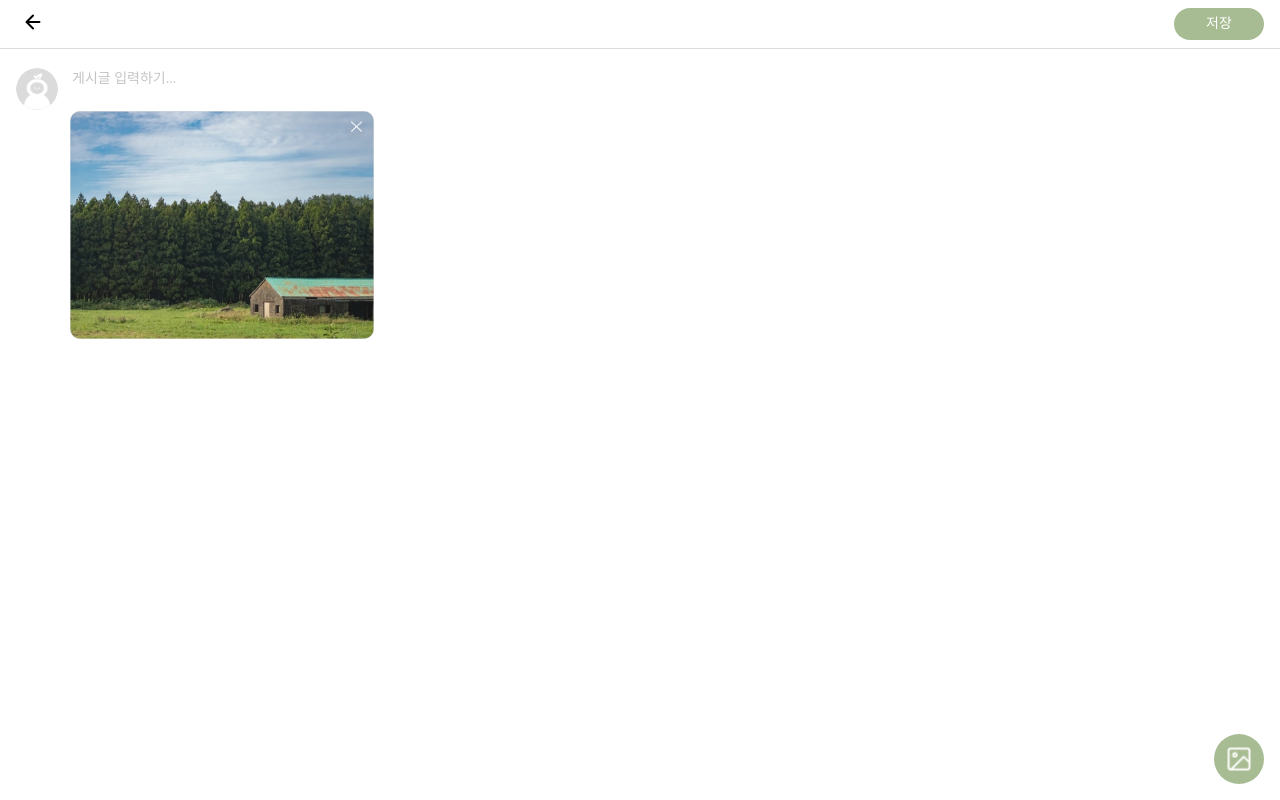
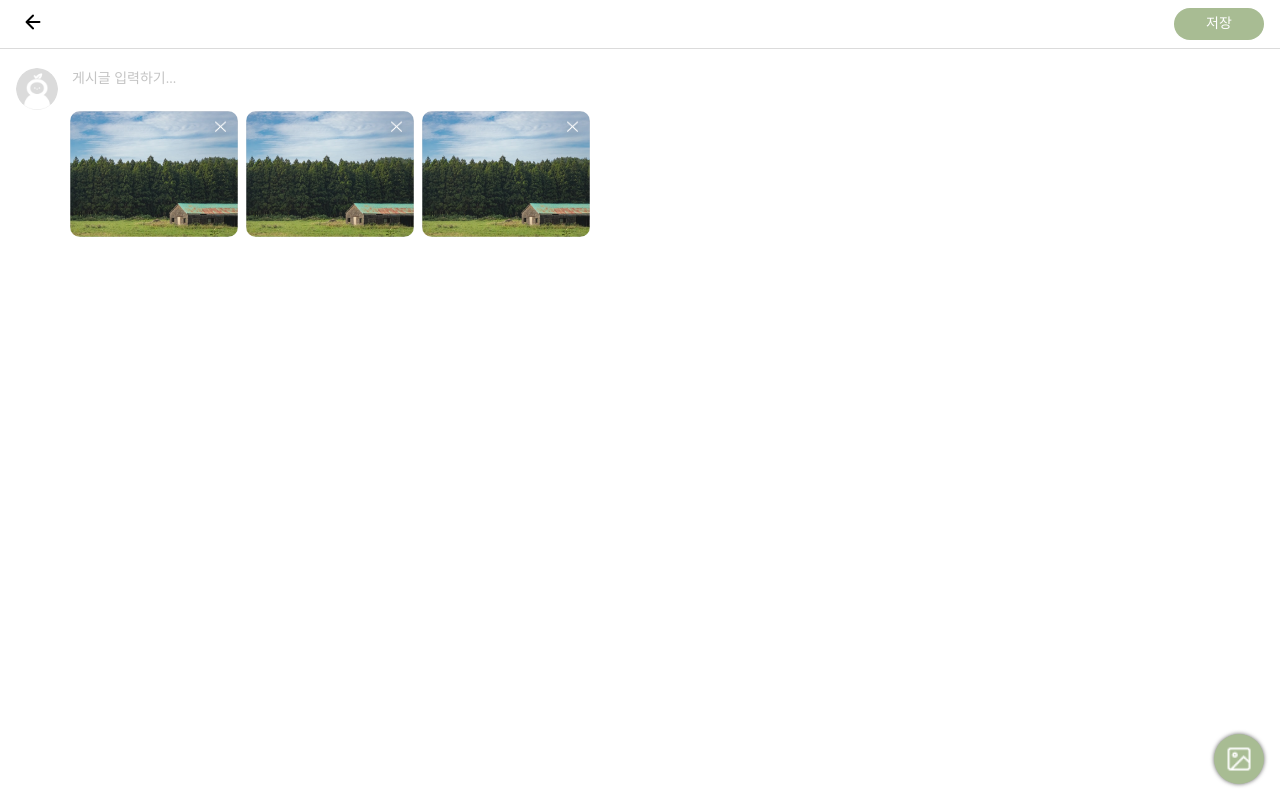
Before and after one commit to 17ANT/INATON, a React (Create React App) app: page /postupload in a window 1280 px wide. Built offline with nearby package versions, Linux system fonts and the light colour scheme; a web font is replaced by a local one.

Commit message:
Feat: 이미지 리스트 슬라이더 구현

```diff
--- a/src/pages/postUpload/PostUpload.jsx
+++ b/src/pages/postUpload/PostUpload.jsx
@@ -4,17 +4,15 @@ import UploadHeader from '../../components/header/UploadHeader';
 import ProfileImg from '../../components/profileImg/ProfileImg';
 import UploadButton from '../../components/uploadButton/UploadButton';
 
-const Test = styled.div`
-    width: 390px;
-`;
 const PostUploadMain = styled.main`
+    width: 100%;
     display: flex;
     gap: 12px;
     padding: 68px 16px;
 `;
 
 const PostPreview = styled.div`
-    flex: 1;
+    width: 100%;
     display: flex;
     flex-direction: column;
 `;
@@ -24,6 +22,8 @@ const PostUploadForm = styled.form`
         position: fixed;
         bottom: 16px;
         right: 16px;
+        z-index: 50;
+        box-shadow: 0px 0px 4px #646464;
     }
 `;
 
@@ -45,21 +45,27 @@ const TextForm = styled.textarea`
     }
 `;
 
+const ImageSlider = styled.div`
+    overflow-y: scroll;
+`;
+
 const ImageList = styled.ul`
-    min-width: 520px;
+    width: 520px;
+    /* 3개 겹치는 현상 발생
+    width: min(520px, fit-content); */
+
     display: flex;
-    flex: 0 0 304px;
+    flex: 1 0 304px;
+    justify-content: start;
     gap: 8px;
 `;
 
 const ImageItem = styled.li`
     position: relative;
-    flex-basis: 304px;
+    width: min(304px, 100%);
 
     img {
         width: max(168px, 100%);
-        position: relative;
-        background: var(--sub-border);
         border-radius: 10px;
     }
 
@@ -100,17 +106,26 @@ export default function PostUpload() {
                             rows={1}
                             onChange={handleResize}
                         ></TextForm>
-
                         <UploadButton radius="28px" size="50px" bg="var(--main-color)" />
                     </PostUploadForm>
 
+                    <ImageSlider>
                         <ImageList>
                             {/* 개수에 따른 배치는 JS로 컨트롤 */}
                             <ImageItem>
                                 <img src="/assets/post-img-example.png" alt="" />
                                 <button type="button"></button>
                             </ImageItem>
+                            <ImageItem>
+                                <img src="/assets/post-img-example.png" alt="" />
+                                <button type="button"></button>
+                            </ImageItem>
+                            <ImageItem>
+                                <img src="/assets/post-img-example.png" alt="" />
+                                <button type="button"></button>
+                            </ImageItem>
                         </ImageList>
+                    </ImageSlider>
                 </PostPreview>
             </PostUploadMain>
         </>
```
Lines whose indentation alone changed are shown as unchanged.
